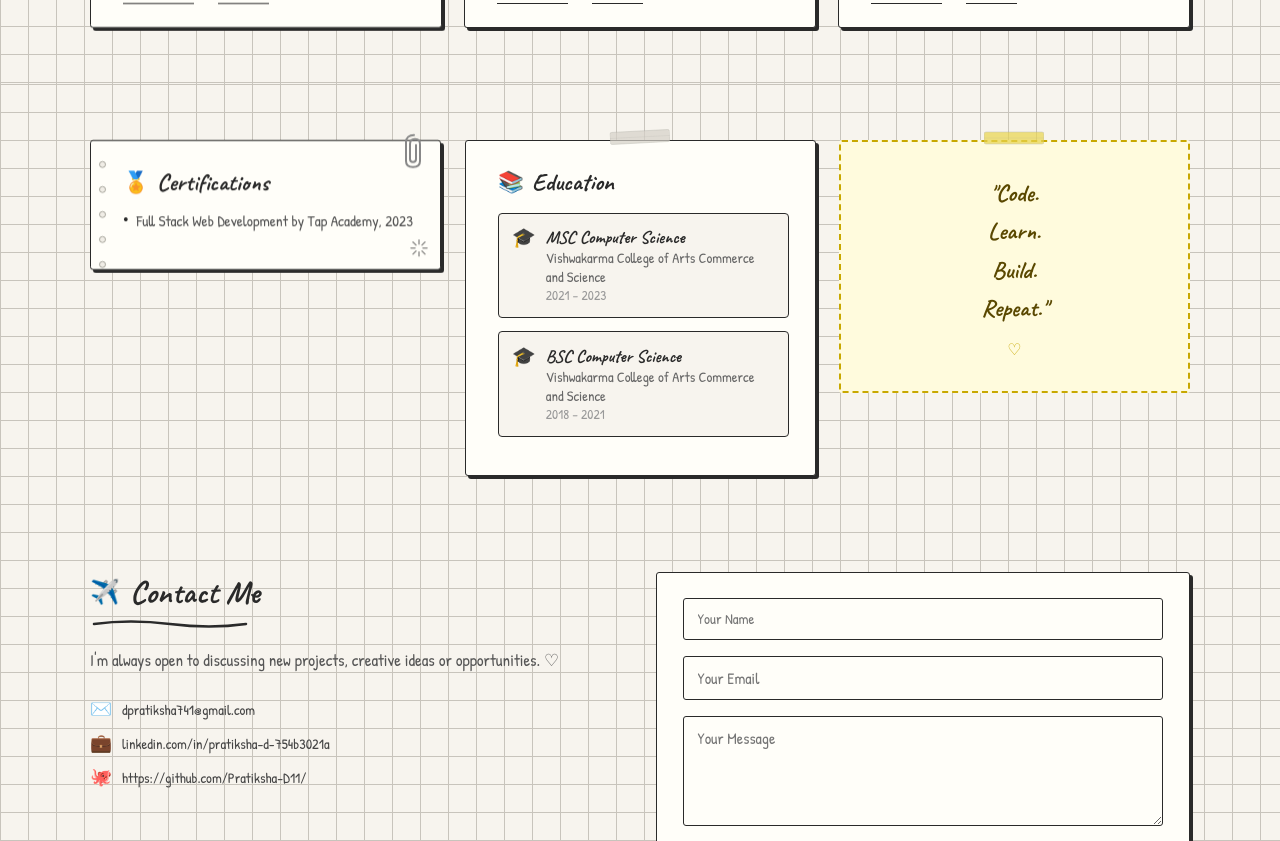
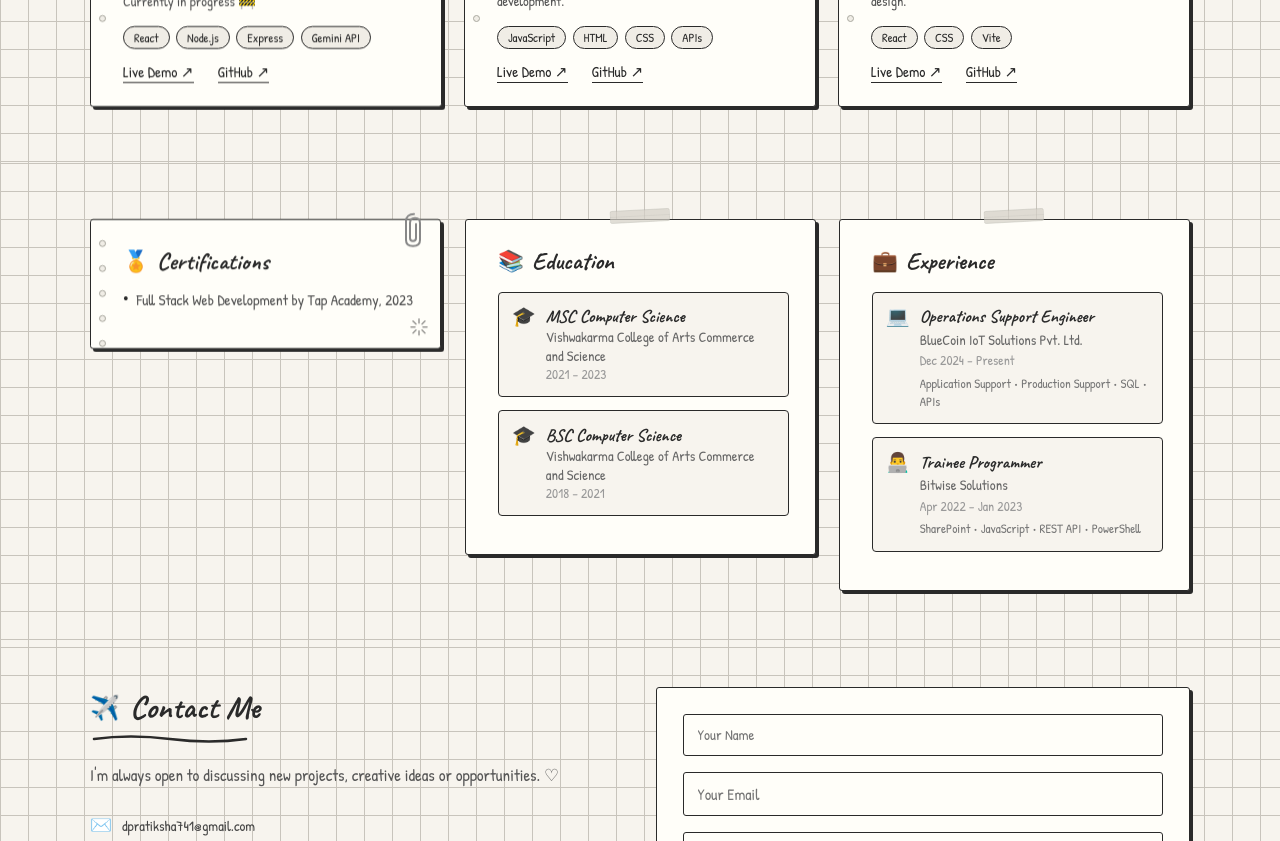
Before and after one commit to Pratiksha-D11/portfolio-website, a React (Vite) app: page / in a window 1280 px wide. Shown: the part 1720-2561 px from the top of the page. Built offline with nearby package versions, Linux system fonts and the light colour scheme.

Commit message:
Update portfolio content and experience

```diff
--- a/src/components/About.jsx
+++ b/src/components/About.jsx
@@ -23,10 +23,7 @@ export default function About({ dark }) {
               <span style={{ fontSize:"1.4rem" }}>🙂</span>
             </div>
             <p style={{ fontFamily:"'Patrick Hand',cursive", fontSize:"1.05rem", color: dark?"#ccc":"#444", lineHeight:2, position:"relative", zIndex:1 }}>
-             I'm a tech enthusiast who enjoys working with code
-             and solving problems. Trained in Full Stack Web
-             Development and open to exploring different roles
-             in the software world. 💡
+             Operations Support Engineer with experience in application support, troubleshooting, SQL, API validation, production support and JavaScript-based development. Currently expanding my expertise in Playwright, React and AI-powered applications. 💡
               </p>
             <div style={{ textAlign:"right", marginTop:"1rem", fontSize:"1.2rem" }}>♡</div>
           </div>
--- a/src/components/CertAchieve.jsx
+++ b/src/components/CertAchieve.jsx
@@ -70,16 +70,127 @@ export default function CertAchieve({ dark }) {
           </div>
         </FadeIn>
 
+
+
+        <FadeIn delay={0.1}>
+  <div
+    className="sketch-card wiggle-card"
+    style={{
+      padding: "1.6rem 1.6rem 1.6rem 2rem",
+      position: "relative",
+      background: dark ? "#2a2a2a" : "#fffef9",
+      borderColor: c,
+      boxShadow: `3px 3px 0 ${c}`,
+    }}
+  >
+    <Tape color={dark ? "#555" : "#d4d0c8"} rotate={-3} />
+
+    <div
+      style={{
+        display: "flex",
+        alignItems: "center",
+        gap: 8,
+        marginBottom: "1rem",
+      }}
+    >
+      <span style={{ fontSize: "1.3rem" }}>💼</span>
+
+      <h3
+        style={{
+          fontFamily: "'Caveat',cursive",
+          fontSize: "1.5rem",
+          fontWeight: 700,
+          color: c,
+        }}
+      >
+        Experience
+      </h3>
+    </div>
+
+    {[
+      {
+        role: "Operations Support Engineer",
+        company: "BlueCoin IoT Solutions Pvt. Ltd.",
+        year: "Dec 2024 – Present",
+        focus: "Application Support • Production Support • SQL • APIs",
+        icon: "💻",
+      },
+      {
+        role: "Trainee Programmer",
+        company: "Bitwise Solutions",
+        year: "Apr 2022 – Jan 2023",
+        focus: "SharePoint • JavaScript • REST API • PowerShell",
+        icon: "👨‍💻",
+      },
+    ].map((exp, i) => (
+      <div
+        key={i}
+        style={{
+          display: "flex",
+          alignItems: "flex-start",
+          gap: 10,
+          padding: "0.8rem",
+          background: dark ? "#1a1a1a" : "#f7f4ee",
+          border: `1.5px solid ${c}`,
+          borderRadius: 4,
+          marginBottom: "0.8rem",
+        }}
+      >
+        <span style={{ fontSize: "1.2rem" }}>{exp.icon}</span>
+
+        <div>
+          <p
+            style={{
+              fontFamily: "'Caveat',cursive",
+              fontSize: "1.1rem",
+              fontWeight: 700,
+              color: c,
+              marginBottom: "0.15rem",
+            }}
+          >
+            {exp.role}
+          </p>
+
+          <p
+            style={{
+              fontFamily: "'Patrick Hand',cursive",
+              fontSize: "0.9rem",
+              color: dark ? "#bbb" : "#666",
+              marginBottom: "0.15rem",
+            }}
+          >
+            {exp.company}
+          </p>
+
+          <p
+            style={{
+              fontFamily: "'Patrick Hand',cursive",
+              fontSize: "0.85rem",
+              color: dark ? "#888" : "#999",
+              marginBottom: "0.35rem",
+            }}
+          >
+            {exp.year}
+          </p>
+
+          <p
+            style={{
+              fontFamily: "'Patrick Hand',cursive",
+              fontSize: "0.8rem",
+              color: dark ? "#aaa" : "#777",
+              lineHeight: 1.4,
+            }}
+          >
+            {exp.focus}
+          </p>
+        </div>
+      </div>
+    ))}
+  </div>
+</FadeIn>
+
         {/* Quote sticky note */}
-        <FadeIn delay={0.2} style={{ gridColumn: isTablet && !isMobile ? "1 / -1" : undefined }}>
-          <div className="dashed-card wiggle-card" style={{ padding:"2rem 1.5rem", textAlign:"center", background: dark?"#2d2a1a":"#fffbdd", borderColor: dark?"#888":"#c8a800" }}>
-            <Tape color="#e8d44d"/>
-            <p style={{ fontFamily:"'Caveat',cursive", fontSize:"1.5rem", fontWeight:700, color: dark?"#f0e080":"#5a4800", lineHeight:1.6 }}>
-              "Code.<br/>Learn.<br/>Build.<br/>Repeat."
-            </p>
-            <div style={{ marginTop:"0.8rem", fontSize:"1rem", color: dark?"#f0e080":"#c8a800" }}>♡</div>
-          </div>
-        </FadeIn>
+
 
       </div>
     </section>
--- a/src/components/Hero.jsx
+++ b/src/components/Hero.jsx
@@ -46,12 +46,12 @@ export default function Hero({ dark }) {
           </svg>
 
           <div style={{ display:"inline-block", background:c, color: dark?"#1a1a1a":"#f7f4ee", padding:"5px 18px", borderRadius:3, fontFamily:"'Patrick Hand',cursive", fontSize:"0.95rem", fontWeight:600, marginBottom:"1rem" }}>
-            Aspiring Software Engineer
+            Operations Support Engineer
           </div>
 
           <p style={{ fontFamily:"'Patrick Hand',cursive", fontSize:"1.05rem", color:sub, lineHeight:1.8, marginBottom:"1.5rem", maxWidth:400 }}>
-            Passionate about building web applications and solving real-world problems through code.
-          </p>
+          Application Support • Production Support • QA Automation
+             </p>
 
           {/* Buttons */}
           <div style={{ display:"flex", gap:"0.8rem", marginBottom:"1.2rem", flexWrap:"wrap" }}>
--- a/src/components/constants.js
+++ b/src/components/constants.js
@@ -7,6 +7,11 @@ export const SKILLS = [
   { name: "Git",        icon: "https://cdn.jsdelivr.net/gh/devicons/devicon@latest/icons/git/git-original.svg" },
   { name: "MySQL",      icon: "https://cdn.jsdelivr.net/gh/devicons/devicon@latest/icons/mysql/mysql-original.svg" },
  // { name: "C++",        icon: "https://cdn.jsdelivr.net/gh/devicons/devicon@latest/icons/cplusplus/cplusplus-original.svg" },
+   { name: "REST API",   icon: "https://cdn.jsdelivr.net/gh/devicons/devicon@latest/icons/swagger/swagger-original.svg" },
+  { name: "Postman",    icon: "https://cdn.jsdelivr.net/gh/devicons/devicon@latest/icons/postman/postman-original.svg" },
+  { name: "Playwright", icon: "https://cdn.jsdelivr.net/gh/devicons/devicon@latest/icons/playwright/playwright-original.svg" },
+  { name: "Git",        icon: "https://cdn.jsdelivr.net/gh/devicons/devicon@latest/icons/git/git-original.svg" },
+  { name: "AI APIs",    icon: "https://cdn.jsdelivr.net/gh/devicons/devicon@latest/icons/googlecloud/googlecloud-original.svg" },
 ];
 
 export const PROJECTS = [
```
